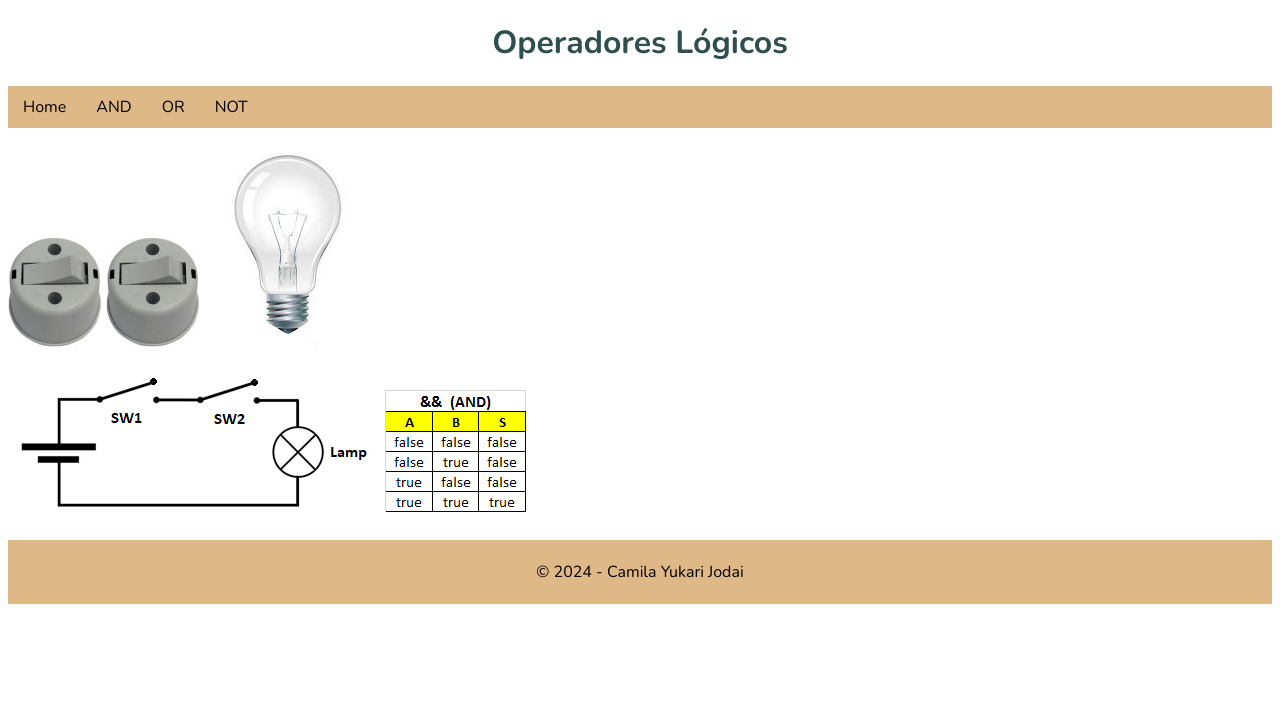
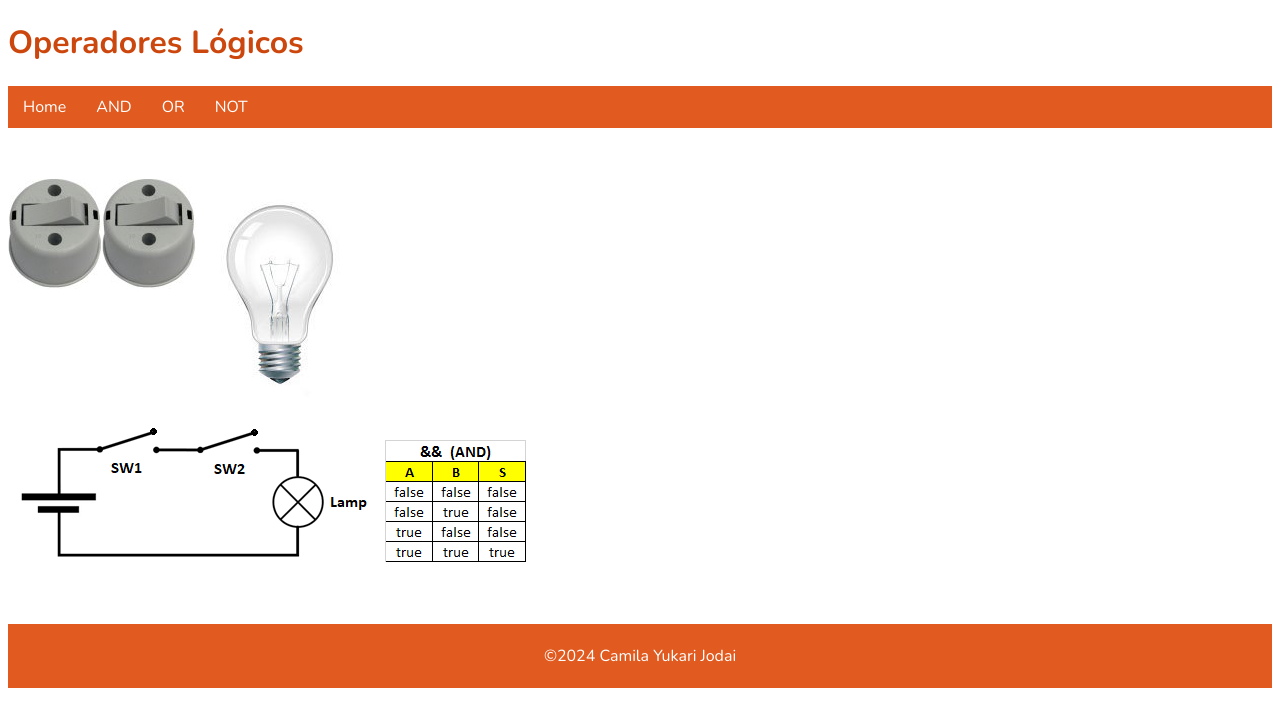
Before and after one commit to camilajodai/javascript, a website: page exercicios/simulador/and.html in a window 1280 px wide. Drawn offline with nearby package versions, Linux system fonts and the light colour scheme.

Commit message:
Operadores

```diff
--- a/exercicios/simulador/and.html
+++ b/exercicios/simulador/and.html
@@ -6,7 +6,7 @@
     <meta name="viewport" content="width=device-width, initial-scale=1.0">
     <title>AND</title>
     <link rel="stylesheet" href="style.css">
-    <link rel="icon" href="./img/favicon.png">
+    <link rel="icon" href="img/favicon.png">
 </head>
 
 <body>
@@ -32,10 +32,11 @@
         </div>
 
     </header>
+    <footer>
+        <p>&#169;2024 Camila Yukari Jodai</p>
+    </footer>
 
-    <footer>
-        <P>&#169; 2024 - Camila Yukari Jodai</P>
-    </footer>
+    <script src="logica.js"></script>
 </body>
 
 </html>
--- a/exercicios/simulador/style.css
+++ b/exercicios/simulador/style.css
@@ -4,20 +4,26 @@
 
 body {
     font-family: "Nunito", sans-serif;
-    font-family: 1em;
+    font-size: 1em;
 }
 
 img {
     max-width: 100%;
 }
 
-/* cabeçalho */
-header h1 {
-    color: darkslategrey;
+.container {
+    margin: 50px 0px;
     text-align: center;
 }
 
-/* MENU */
+/* Cabeçalho*/
+
+header h1 {
+    color: #cc470d;
+    text-align: center;
+}
+
+/* Menu */
 nav {
     width: 100%;
 }
@@ -26,8 +32,9 @@ nav ul {
     list-style: none;
     padding: 0;
     margin: 0;
-    background-color: burlywood;
-    overflow: hidden; /*esconde a barra de rolagem */
+    background: #e15a1f;
+    overflow: hidden;
+    /* Esconde a barra de rolagem */
 }
 
 nav ul li {
@@ -36,22 +43,46 @@ nav ul li {
 
 nav ul li a {
     text-decoration: none;
-    color: black;
+    color: #ffffff;
     padding: 10px 15px;
     display: block;
 }
 
 nav ul li a:hover {
-    background-color: cadetblue;
+    background-color: #cc470d;
     transition: all 0.4s;
 }
 
-/* FOOTER */
+/* Conteúdo */
+#sw1 {
+    float: left;
+}
+
+#sw2 {
+    float: right;
+}
+
+/* Rodapé >>>>>>>>>>>>>>>>>>>>>>>>>>>>> */
 footer {
     width: 100%;
-    background-color: burlywood;
-    color: black;
+    background-color: #e15a1f;
+    color: #ffffff;
     padding: 5px 0px;
     text-align: center;
+}
 
+/* Layout Tela Maior */
+@media (min-width: 576px) {
+
+    header h1 {
+        text-align: left;
+    }
+
+    .container {
+        text-align: left;
+    }
+
+    #sw2 {
+        float: left;
+    }
 }
```
Also changed, not shown: exercicios/simulador/index.html (+6 -3 lines), exercicios/simulador/not.html (+5 -3 lines), exercicios/simulador/or.html (+4 -4 lines).
